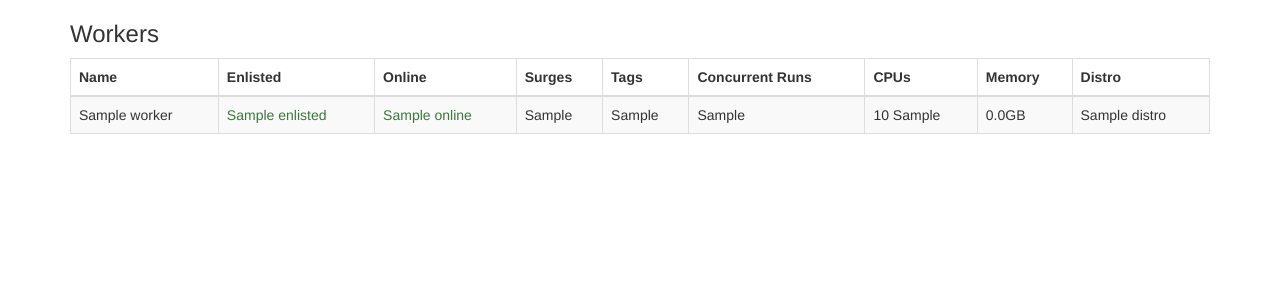
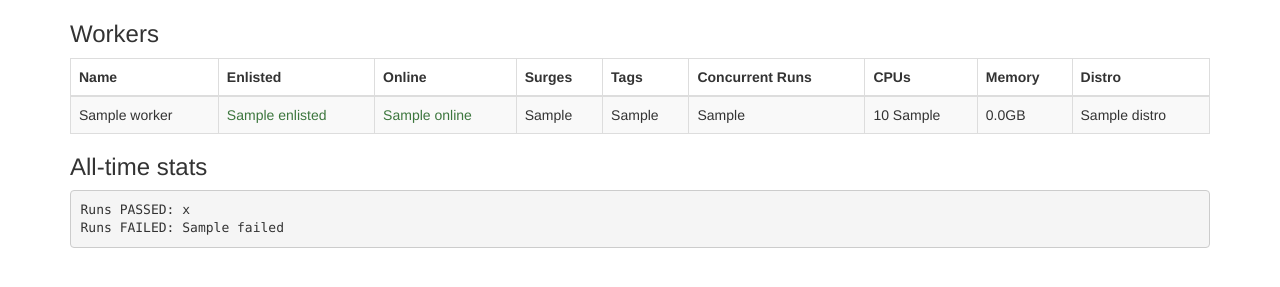
Before and after one commit to foundriesio/gavel-ci, a Python web app: template gavel_ci/templates/status.html in a window 1280 px wide. Shown: the part 367-654 px from the top of the page. Run offline with Jinja, Linux system fonts and the light colour scheme; the template is opened without the code that fills it: most values are stand-ins (such as "Sample title", 1, 10 or a date in 2020); some libraries are stand-ins or nearby versions.

Commit message:
Include all-time stats numbers for fun
Signed-off-by: Andy Doan <andy@foundries.io>

```diff
--- a/gavel_ci/templates/status.html
+++ b/gavel_ci/templates/status.html
@@ -76,4 +76,10 @@
   </tbody>
 </table>
 
+<h3>All-time stats</h3>
+<pre>
+Runs PASSED: {{health.statuses.PASSED}}
+Runs FAILED: {{health.statuses.FAILED}}
+</pre>
+
 {% endblock %}
```
